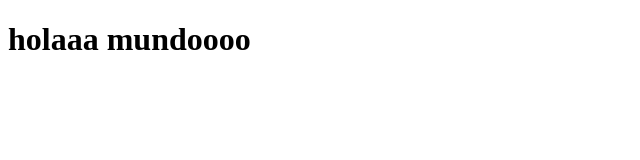
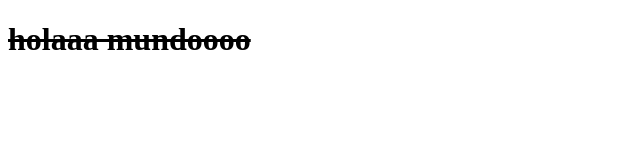
Before and after one commit to JesusDavidJaimesSerranoADSO/VueBasicoDirectivas, a plain HTML site: page index.html in a window 1280 px wide. Shown: the full height of the page, 0-640 px from the left. Drawn offline with nearby package versions, Linux system fonts and the light colour scheme.

Commit message:
feat: :sparkles: v-html
implementacion de v-html

```diff
--- a/component/my-component.js
+++ b/component/my-component.js
@@ -1,7 +1,7 @@
 export default{
     data(){
         return{
-            mensaje:'holaaa mundoooo'
+            mensaje:'<del>holaaa mundoooo</del>'
         }
     }
 }
--- a/index.html
+++ b/index.html
@@ -10,7 +10,7 @@
 </head>
 <body>
     <div id="app">
-        <h1 v-text="mensaje"></h1>
+        <h1 v-html="mensaje"></h1>
     </div>
 </body>
 </html>
```
